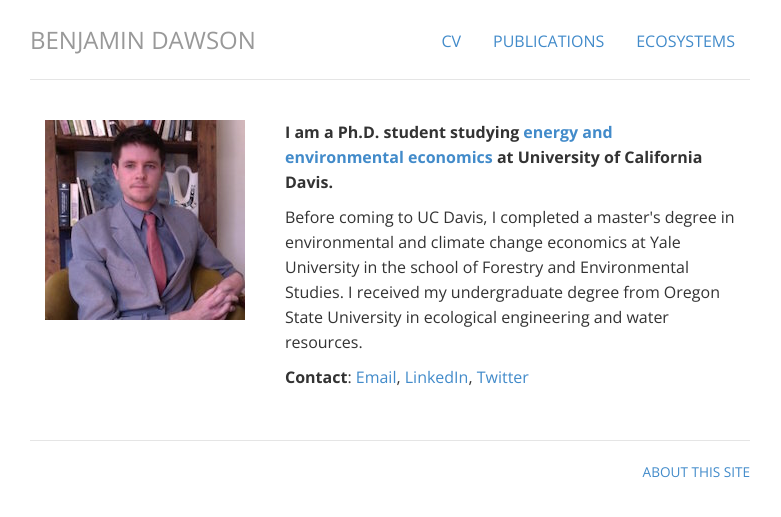
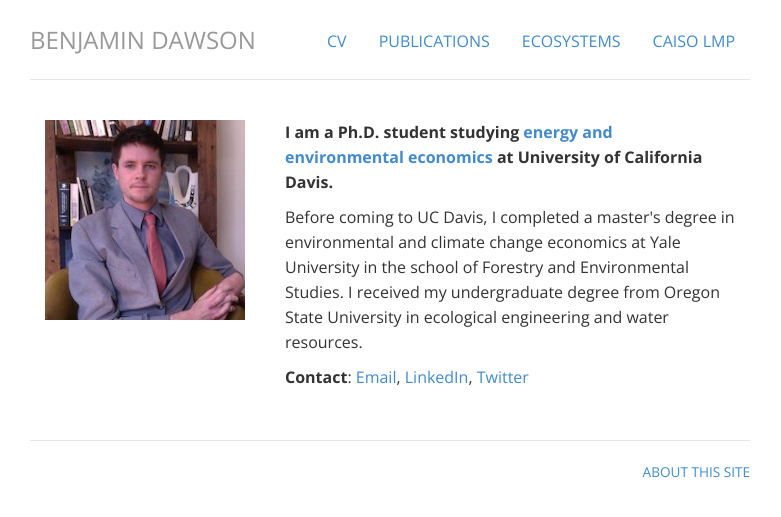
Before and after one commit to BenMDawson/BenMDawson.github.io, a Jekyll site: the page built from index.html, in a window 1280 px wide. Shown: the top 517 px of the page, without its empty margins (250-1031 px from the left). Built offline with Jekyll 4.4.1, drawn with Linux system fonts in a browser that asks for light colours.

Commit message:
Update header.html

```diff
--- a/_includes/header.html
+++ b/_includes/header.html
@@ -3,6 +3,7 @@
 		<li class="{{ page.cv }}"><a href="/cv/DawsonCV.pdf" title="CV" target=_blank>CV</a></li>
 		<li class="{{ page.publications }}"><a href="/publications" title="Publications">Publications</a></li>
 		<li class="{{ page.ecosystems }}"><a href="/ecosystems" title="Ecosystems">Ecosystems</a></li>
+		<li class="{{ page.caiso }}"><a href="/caiso" title="CAISO">CAISO LMP</a></li>
 	</ul>
 	<h3 class="text-muted"><a href="/">Benjamin Dawson</a></h3>
 </div> <!-- /header -->
```
